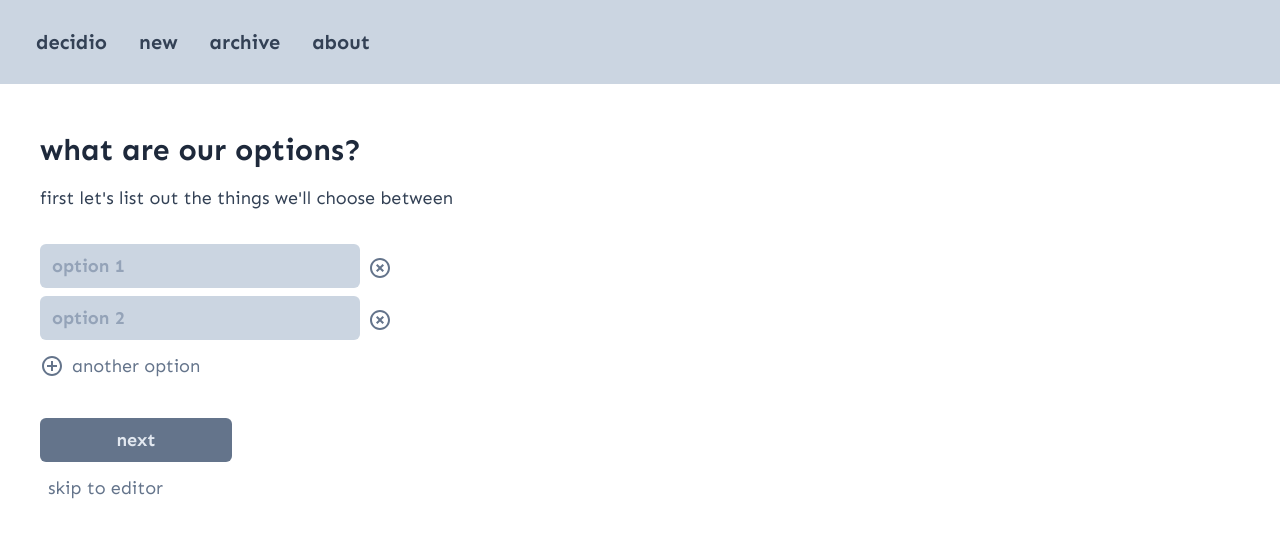
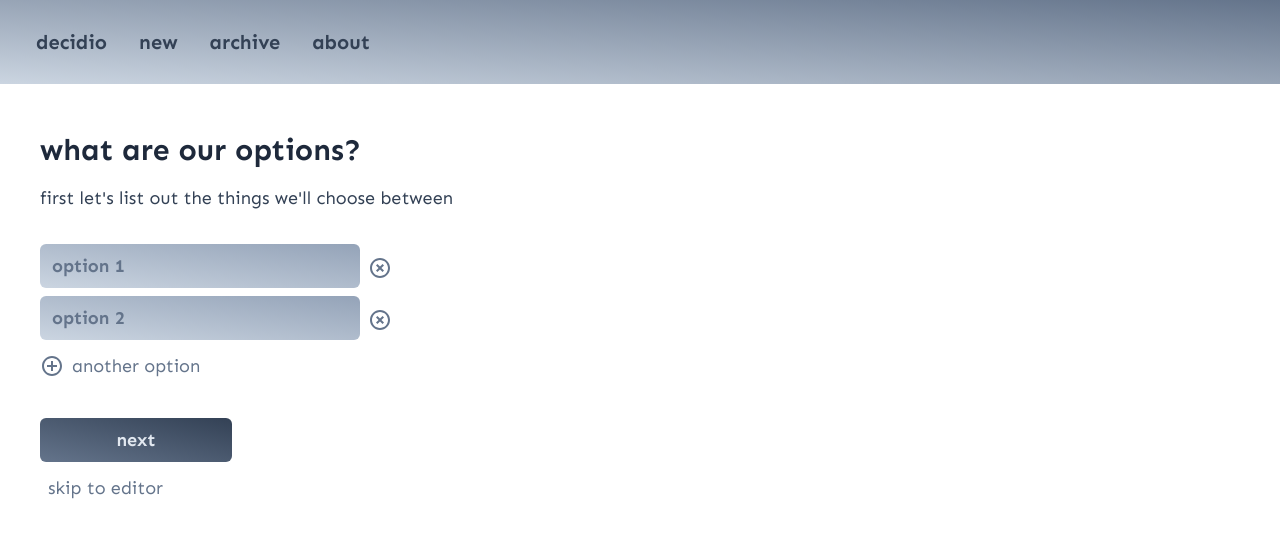
Before and after one commit to gregorybchris/decidio, a React (Vite) app: page /new in a window 1280 px wide. Shown: the top 538 px of the page. Built offline with nearby package versions, Linux system fonts and the light colour scheme.

Commit message:
Gradients

```diff
--- a/src/components/Archive.tsx
+++ b/src/components/Archive.tsx
@@ -36,7 +36,7 @@ interface ArchiveDecisionProps {
 function ArchiveDecision(props: ArchiveDecisionProps) {
   const date = formatDate(props.decision.created);
   return (
-    <div className="mx-2 my-2 w-full rounded-lg bg-slate-300 px-3 py-2 sm:w-64">
+    <div className="mx-2 my-2 w-full rounded-lg bg-gradient-to-tr from-slate-300 to-slate-400 px-3 py-2 sm:w-64">
       <div className="flex flex-col items-center">
         <div className="flex justify-center">
           <Link to={`/editor/${props.decision.slug}`}>
--- a/src/components/EditorTable.tsx
+++ b/src/components/EditorTable.tsx
@@ -94,7 +94,7 @@ export default function EditorTable(props: EditorTableProps) {
                 ))}
               </tr>
             ))}
-            <tr className="font-bold">
+            <tr>
               <div
                 className="inline-block px-1 py-1 text-slate-500 hover:cursor-pointer hover:text-slate-700"
                 onClick={() => {
--- a/src/components/Nav.tsx
+++ b/src/components/Nav.tsx
@@ -2,7 +2,7 @@ import { Link } from "react-router-dom";
 
 export default function Nav() {
   return (
-    <div className="flex items-end bg-slate-300 px-5 py-6 text-xl font-bold text-slate-700">
+    <div className="flex items-end bg-gradient-to-tr from-slate-300 to-slate-500 px-5 py-6 text-xl font-bold text-slate-700">
       <NavItem to="/" name="decidio" />
       <NavItem to="/new" name="new" />
       <NavItem to="/archive" name="archive" />
@@ -18,7 +18,10 @@ interface NavItemProps {
 
 function NavItem(props: NavItemProps) {
   return (
-    <Link to={props.to} className="mx-2 rounded-md px-2 py-1 duration-150 hover:bg-slate-100 hover:ease-linear">
+    <Link
+      to={props.to}
+      className="mx-2 rounded-md px-2 py-1 duration-150 hover:bg-gradient-to-tr hover:from-slate-200 hover:to-slate-100 hover:ease-linear"
+    >
       {props.name}
     </Link>
   );
--- a/src/widgets/Button.tsx
+++ b/src/widgets/Button.tsx
@@ -12,7 +12,7 @@ export default function Button(props: ButtonProps) {
 
   return (
     <div
-      className={`flex w-full cursor-pointer justify-center rounded-md bg-slate-500 px-3 py-2 duration-150 hover:bg-slate-600 hover:text-slate-400 hover:ease-linear sm:w-48 ${getClassName()}`}
+      className={`flex w-full cursor-pointer justify-center rounded-md bg-gradient-to-tr from-slate-500 to-slate-700 px-3 py-2 duration-150 hover:from-slate-600 hover:to-slate-800 hover:text-slate-400 hover:ease-linear sm:w-48 ${getClassName()}`}
       onClick={() => props.onClick()}
     >
       <div className="font-bold text-slate-200">{props.text}</div>
--- a/src/widgets/TextBox.tsx
+++ b/src/widgets/TextBox.tsx
@@ -28,11 +28,11 @@ export default function TextBox(props: TextBoxProps) {
 
   return (
     <div
-      className={`flex w-full items-center justify-between rounded-md bg-slate-300 duration-150 hover:ease-linear sm:w-80 ${getClassName()}`}
+      className={`flex w-full items-center justify-between rounded-md bg-gradient-to-tr from-slate-300 to-slate-400 duration-150 hover:ease-linear sm:w-80 ${getClassName()}`}
     >
       {props.iconClass && <props.iconClass className="ml-3 text-neutral-600" />}
       <input
-        className={`w-full bg-transparent px-3 py-2 font-bold text-slate-600 placeholder-slate-400 outline-none ${getInputClassName()}`}
+        className={`w-full bg-transparent px-3 py-2 font-bold text-slate-600 placeholder-slate-500 outline-none ${getInputClassName()}`}
         type="text"
         placeholder={props.placeholder}
         onChange={(event) => props.onUpdate(event.target.value)}
```
